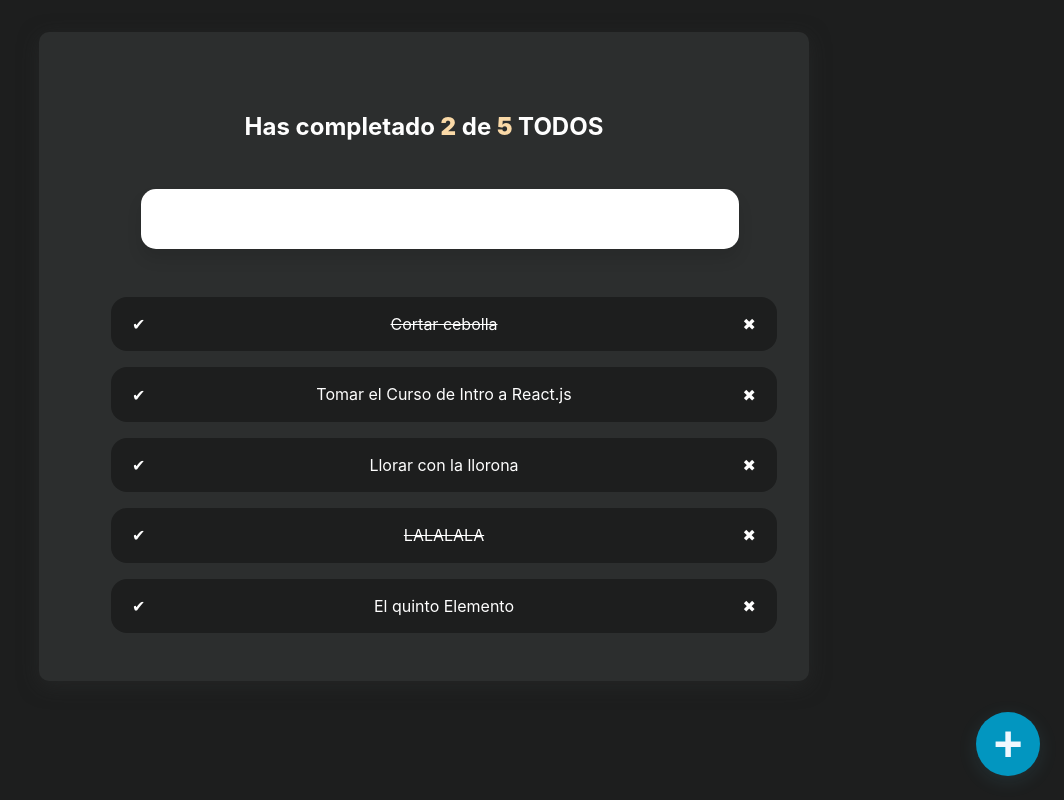
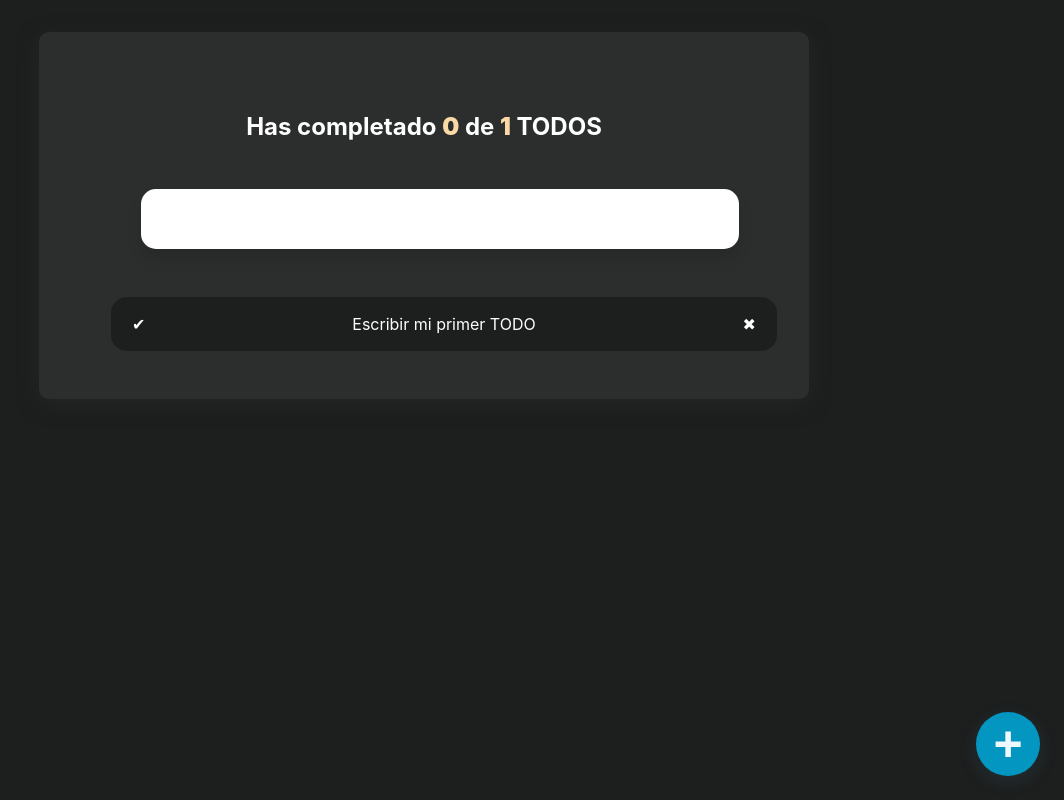
Before and after one commit to esthedav/curso_de_React.js_platzi, a React (Create React App) app: page / in a window 1280 px wide. Shown: the whole page, without its empty margins (216-1280 px from the left). Built offline with nearby package versions, Linux system fonts and the light colour scheme.

Commit message:
ADD Local Storage

```diff
--- a/src/App.js
+++ b/src/App.js
@@ -7,6 +7,7 @@ import { TodoList } from './TodoList';
 import { TodoItem } from './TodoItem';
 import { CreateTodoButton } from './CreateTodoButton';
 
+/**
 const defaultTodos = [
     { text: 'Cortar cebolla', completed: true},
     { text: 'Tomar el Curso de Intro a React.js', completed: false},
@@ -15,11 +16,23 @@ const defaultTodos = [
     { text: 'El quinto Elemento', completed: false},
 ]
 
+localStorage.setItem('TODOS_default', JSON.stringify(defaultTodos))
+localStorage.removeItem('TODOS_default')
+ */
 
 function App() {
-    const [todos, setTodos] = useState(defaultTodos)
+    let parsedTodos = JSON.parse(localStorage.getItem('TODOS_default')) || [{ text: 'Escribir mi primer TODO', completed: false}]
+
+    const [todos, setTodos] = useState(parsedTodos)
     const completedTodos = todos.filter(todo => todo.completed).length
     const totalTodos = todos.length
+
+    // Salvar con persistencia
+    const saveTodos = (newTodos) => {
+        localStorage.setItem('TODOS_default', JSON.stringify(newTodos))
+        setTodos(newTodos)
+    }
+
 
     const [searchValue, setSearchValue] = useState('');
     const searchedTodos = todos.filter((todo) => {
@@ -32,15 +45,16 @@ function App() {
         const newTodos =[...todos]
         const todoIndex = newTodos.findIndex(todo => todo.text === text)
         newTodos[todoIndex].completed = !newTodos[todoIndex].completed
-        setTodos(newTodos)
+        saveTodos(newTodos)
     }
 
     const deleteTodo = (text) => {
         const newTodos = [...todos]
         const todoIndex = newTodos.findIndex(todo => todo.text === text)
         newTodos.splice(todoIndex, 1)
-        setTodos(newTodos)
+        saveTodos(newTodos)
     }
+
 
     return (
         <>
```
Also changed, not shown: src/TodoCounter.js (line endings or trailing spaces), src/platzi.webp (deleted).
